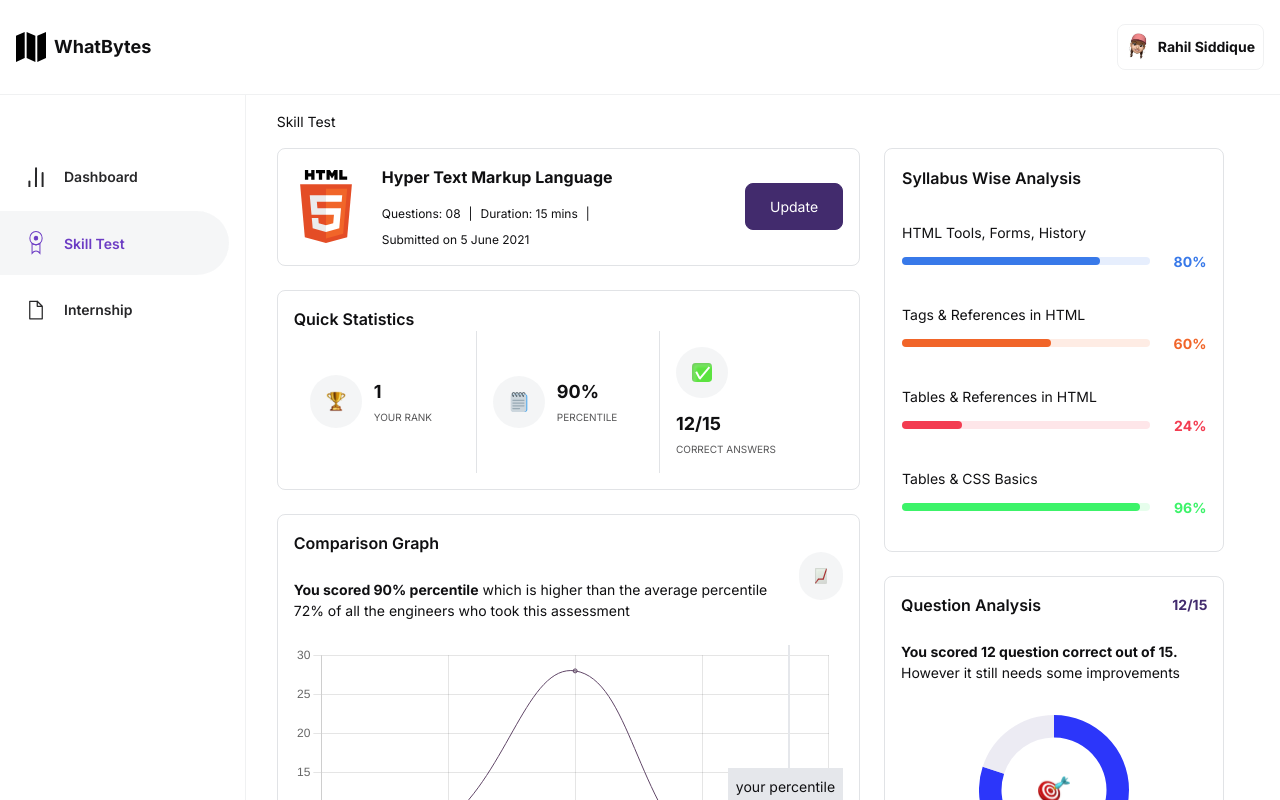
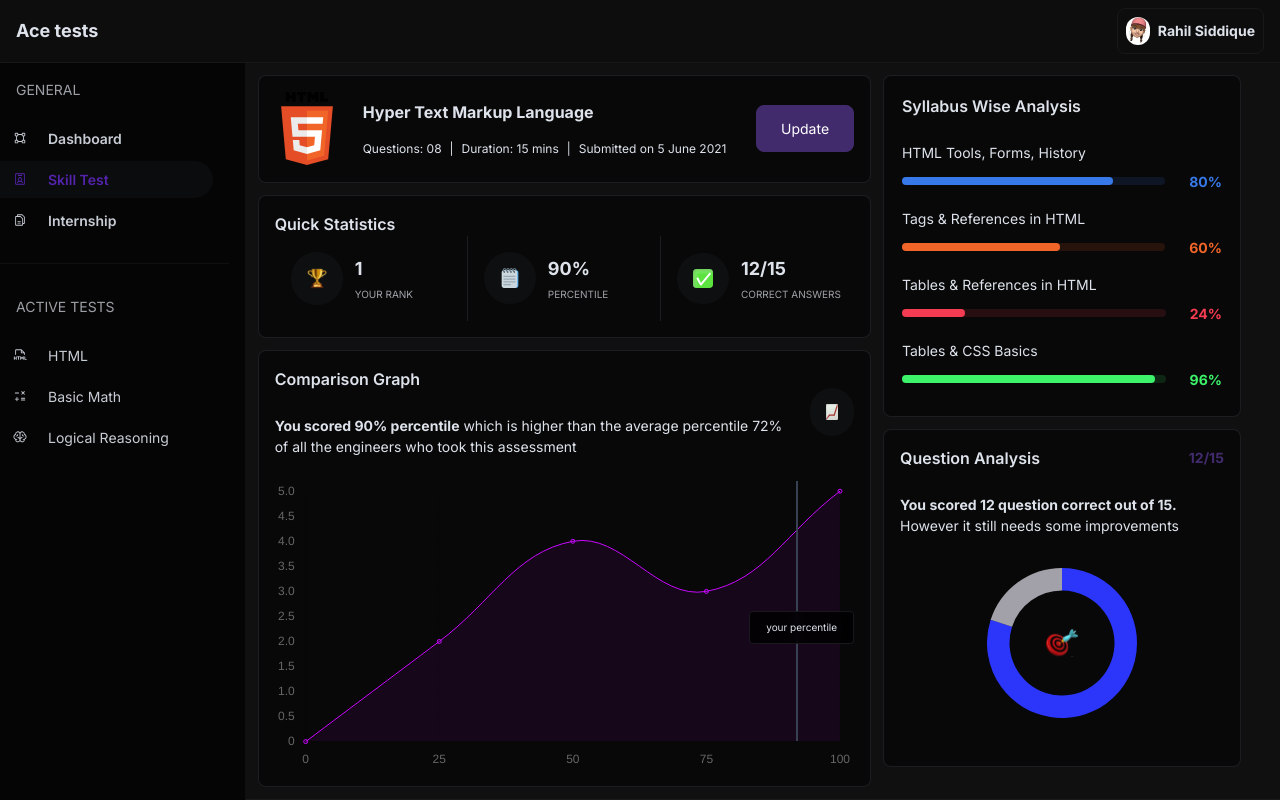
Before and after one commit to abel-otegbola/whatbytes-skill-test, a Next.js app: page / in a window 1280 px wide. Shown: the top 800 px of the page. Built offline with nearby package versions, Linux system fonts and the light colour scheme.

Commit message:
feat: change the bg to darkmode

```diff
--- a/package.json
+++ b/package.json
@@ -9,6 +9,7 @@
     "lint": "next lint"
   },
   "dependencies": {
+    "@phosphor-icons/react": "^2.1.10",
     "chart.js": "^4.4.7",
     "chartjs-plugin-annotation": "^3.1.0",
     "formik": "^2.4.6",
--- a/src/app/layout.tsx
+++ b/src/app/layout.tsx
@@ -19,10 +19,10 @@
   return (
     <html lang="en">
       <body
-        className={`${inter.className} antialiased text-[14px] text-[#101012]`}
+        className={`${inter.className} antialiased text-[14px] text-[#DDE2EB] bg-[#1B1B1D]`}
       >
         <Topbar />
-        <div className="flex w-[100%]">
+        <div className="flex w-[100%] h-full">
           <Sidebar />
           <div className="w-full">
             {children}
--- a/src/app/page.tsx
+++ b/src/app/page.tsx
@@ -13,12 +13,11 @@
   const [openModal, setOpenModal] = useState(false)
 
   return (
-    <div className="p-4 md:px-[3%] w-full">
-      <h1 className="text-md mb-4">Skill Test</h1>
-      <div className="flex lg:flex-nowrap flex-wrap gap-6 w-full">
-        <div className="lg:w-[60%] w-full flex flex-col gap-6">
+    <div className="py-3 pl-3 w-full bg-[#000]/[0.4]">
+      <div className="flex lg:flex-nowrap flex-wrap gap-3 w-full">
+        <div className="lg:w-[60%] w-full flex flex-col gap-3">
 
-          <div className="flex md:flex-nowrap flex-wrap p-4 gap-6 items-center border border-gray-500/[0.2] rounded-lg">
+          <div className="flex md:flex-nowrap flex-wrap p-4 gap-6 bg-[#000]/[0.5] items-center border border-gray-500/[0.2] rounded-lg">
             <HTMLIcon className="md:w-[64px] w-[32px]" />
             <div className="flex-1">
               <h2 className="font-bold mb-4 md:text-[16px] text-[14px]">Hyper Text Markup Language</h2>
@@ -29,7 +28,7 @@
             <Button onClick={() => setOpenModal(true)}>Update</Button>
           </div>
 
-          <div className="p-4 border border-gray-500/[0.2] rounded-lg">
+          <div className="p-4 border border-gray-500/[0.2] rounded-lg bg-[#000]/[0.5]">
             <h2 className="text-[16px] font-semibold">Quick Statistics</h2>
 
             <div className="grid grid-cols-3">
@@ -65,7 +64,7 @@
           </div>
 
 
-          <div className="p-4 border border-gray-500/[0.2] rounded-lg">
+          <div className="p-4 border border-gray-500/[0.2] rounded-lg bg-[#000]/[0.5]">
             <div className="flex justify-between gap-6 items-center mb-6">
               <div className="flex flex-col gap-6">
                 <h2 className="text-[16px] font-semibold">Comparison Graph</h2>
@@ -80,16 +79,16 @@
 
             <div className="relative flex items-center justify-center">
               <Comparison />
-              <div style={{ left: data.percentile + "%" }} className="absolute w-[2px] h-[90%] top-0 bg-gray-200">
+              <div style={{ left: data.percentile + "%" }} className="absolute w-[2px] h-[90%] top-0 bg-gray-700">
 
               </div>
-              <p style={{ right: 100 - data.percentile - 10 + "%" }} className="absolute w-fit p-2 bg-gray-200 top-[45%]">your percentile</p>
+              <p style={{ right: 100 - data.percentile - 10 + "%" }} className="absolute w-fit p-2 px-4 border border-gray-500/[0.2] rounded bg-[#000]/[0.8] backdrop-blur-sm text-[10px] top-[45%]">your percentile</p>
             </div>
           </div>
         </div>
 
-        <div className="lg:w-[35%] w-full flex flex-col gap-6">
-          <div className="md:p-[5%] p-6 border border-gray-500/[0.2] rounded-lg">
+        <div className="lg:w-[35%] w-full flex flex-col gap-3 ">
+          <div className="md:p-[5%] p-6 border border-gray-500/[0.2] rounded-lg bg-[#000]/[0.5]">
             <h2 className="text-[16px] font-semibold mb-4">Syllabus Wise Analysis</h2>
 
             <div className="flex flex-col">
@@ -107,7 +106,7 @@
             </div>
           </div>
 
-          <div className="p-4 border border-gray-500/[0.2] rounded-lg">
+          <div className="p-4 border border-gray-500/[0.2] rounded-lg bg-[#000]/[0.5]">
             <div className="flex flex-col gap-6">
               <div className="flex justify-between gap-6 items-center">
                 <h2 className="text-[16px] font-semibold">Question Analysis</h2>
--- a/src/components/charts/comparisonGraph.tsx
+++ b/src/components/charts/comparisonGraph.tsx
@@ -13,9 +13,10 @@
         labels: [0, 25, 50, 75, 100],
         datasets: [
             {
-                data: [2, 9, 28, 4, 2],
-                borderColor: "rgb(96, 70, 103)",
-                fill: false,
+                data: [0, 2, 4, 3, 5],
+                borderColor: "rgba(202, 9, 255, 1)",
+                backgroundColor: "rgba(202, 9, 255, 0.08)",
+                fill: true,
             }
         ]
     }
--- a/src/components/input/input.tsx
+++ b/src/components/input/input.tsx
@@ -21,7 +21,7 @@
         <div className="flex flex-col w-full gap-1">
             { label ? <label htmlFor={name} className={`text-[12px] ${focus ? "text-primary" : ""}`}>{label}</label> : "" }
 
-            <div className={`flex items-center gap-1 relative rounded-lg bg-white dark:bg-dark dark:text-gray w-full border p-1 duration-500
+            <div className={`flex items-center gap-1 relative rounded-lg bg-gray-500/[0.1] dark:bg-dark dark:text-gray w-full border p-1 duration-500
                 ${error && !focus ? "border-red-500 text-red-500 " : "border-gray/[0.3] dark:border-gray-500/[0.4]"}
                 ${focus ? "border border-primary shadow-input-active" : ""}
                 ${className}
--- a/src/components/modals/updateScores.tsx
+++ b/src/components/modals/updateScores.tsx
@@ -16,8 +16,8 @@
     const modalRef = useOutsideClick(setOpenModal, false)
 
     return (
-        <div className="fixed top-0 left-0 bg-black/[0.5] w-full h-full flex items-center justify-center z-[100]">
-            <div ref={modalRef} className="md:w-[600px] w-[90%] bg-white flex p-6 flex-col gap-8 rounded-lg">
+        <div className="fixed top-0 left-0 bg-[#000]/[0.9] w-full h-full flex items-center justify-center z-[100]">
+            <div ref={modalRef} className="md:w-[600px] w-[90%] bg-[#000] border border-gray-500/[0.2] flex p-6 flex-col gap-8 rounded-lg">
                 <div className="w-full flex justify-between gap-6">
                     <h1 className="font-bold text-[16px]">Update Scores</h1>
                     {img}
--- a/src/components/progress/progress.tsx
+++ b/src/components/progress/progress.tsx
@@ -9,7 +9,7 @@
     const color = percent > 89 ? "#3CF369" : percent > 69 ? "#3879E9" : percent > 49 ? "#F16529" : "#F33C51"
 
   return (
-          <div className="w-full flex flex-col gap-2 py-4">
+          <div className="w-full flex flex-col gap-2 py-2">
             <p>{label}</p>
             <div style={{ color }} className="flex gap-6 items-center justify-between">
               <div style={{ backgroundColor: color + "20"}} className="rounded-full w-full">
--- a/src/components/sidebar/sidebar.tsx
+++ b/src/components/sidebar/sidebar.tsx
@@ -1,10 +1,8 @@
 'use client'
-import BadgeIcon from "@/assets/icons/badge";
-import DashboardIcon from "@/assets/icons/dashboard";
-import FileIcon from "@/assets/icons/file";
 import Link from "next/link";
 import { ReactElement, useState } from "react";
 import { usePathname } from "next/navigation";
+import { BoundingBoxIcon, BrainIcon, File, FileHtmlIcon, FilesIcon, IdentificationBadgeIcon, MathOperationsIcon } from "@phosphor-icons/react";
 
 type link = {
   id: string,
@@ -17,27 +15,51 @@
     const pathname = usePathname()
     const [toggleSidebar, setToggleSidebar] = useState(false)
     const links: link[] = [
-        { id: "0", title: "Dashboard", href: "/dashboard", icon: <DashboardIcon width={24} /> },
-        { id: "1", title: "Skill Test", href: "/", icon: <BadgeIcon width={24} height={24}/> },
-        { id: "2", title: "Internship", href: "/Internship", icon: <FileIcon width={24}/> }
+        { id: "0", title: "Dashboard", href: "/dashboard", icon: <BoundingBoxIcon width={24} /> },
+        { id: "1", title: "Skill Test", href: "/", icon: <IdentificationBadgeIcon width={24}/> },
+        { id: "2", title: "Internship", href: "/Internship", icon: <FilesIcon width={24}/> }
+    ]
+
+    const subjects: link[] = [
+        { id: "0", title: "HTML", href: "/?subject=html", icon: <FileHtmlIcon width={24} /> },
+        { id: "1", title: "Basic Math", href: "/?subject=basic-math", icon: <MathOperationsIcon width={24}/> },
+        { id: "2", title: "Logical Reasoning", href: "/?subject=logical-reasoning", icon: <BrainIcon width={24}/> }
     ]
 
     return (
         <>
 
-        <button className="md:hidden bg-white flex flex-col gap-1 absolute top-5 right-5 p-2 bg-gray/[0.3] dark:bg-gray/[0.08] z-[100]" onClick={() => setToggleSidebar(!toggleSidebar)}>
-            <span className={`p-[0.8px] w-[20px] bg-black duration-500 ${toggleSidebar ? "rotate-[40deg] translate-y-[3px]" : "rotate(0)"}`}></span>
-            <span className={`p-[0.8px] w-[20px] bg-black duration-500 ${toggleSidebar ? "hidden" : "rotate(0)"}`}></span>
-            <span className={`p-[0.8px] w-[20px] bg-black duration-500 ${toggleSidebar ? "rotate-[-40deg] translate-y-[-3px]" : "rotate(0)"}`}></span>
+        <button className="md:hidden flex flex-col gap-1 fixed top-4 right-4 p-2 bg-transparent z-[100]" onClick={() => setToggleSidebar(!toggleSidebar)}>
+            <span className={`p-[0.8px] w-[20px] bg-white/[0.8] duration-500 ${toggleSidebar ? "rotate-[40deg] translate-y-[3px]" : "rotate(0)"}`}></span>
+            <span className={`p-[0.8px] w-[20px] bg-white/[0.8] duration-500 ${toggleSidebar ? "hidden" : "rotate(0)"}`}></span>
+            <span className={`p-[0.8px] w-[20px] bg-white/[0.8] duration-500 ${toggleSidebar ? "rotate-[-40deg] translate-y-[-3px]" : "rotate(0)"}`}></span>
         </button>
 
-        <div className={`flex flex-col py-[4%] md:w-[300px] h-screen md:static fixed top-0 left-0 w-full bg-white gap-1 md:pr-4 border-r border-gray-500/[0.1] z-[50] ${ toggleSidebar ? "translate-x-0" : "md:translate-x-0 translate-x-[100%]" } duration-700`}>
+        <div className={`flex flex-col gap-6 pb-[4%] md:pt-4 pt-[70px] md:w-[300px] md:sticky fixed md:top-[60px] top-0 left-0 w-full md:h-screen h-full md:bg-[#000]/[0.8] bg-[#000] gap-1 md:pr-4 border-r border-gray-500/[0.1] z-[50] ${ toggleSidebar ? "translate-x-0" : "md:translate-x-0 translate-x-[100%]" } duration-700`}>
+            <div className={`flex flex-col gap-1 md:pr-4`}>
+            <p className="opacity-[0.7] px-4 pb-4">GENERAL</p>
+                {
+                links.map((link: link) => (
+                    <Link
+                        href={link.href}
+                        key={link.id}
+                        className={`flex gap-4 items-center font-semibold md:rounded-e-full p-2 w-full hover:bg-gray-500/[0.07] opacity-[0.9] hover:text-[#5D28BE] ${pathname === link.href && "bg-gray-500/[0.07] text-[#5D28BE]" }`}
+                    >
+                        {link.icon}
+                        {link.title}
+                    </Link>
+                ))
+                }
+            </div>
+
+            <div className={`flex flex-col gap-1 md:pr-4 border-t border-gray-500/[0.1] py-4`}>
+            <p className="opacity-[0.7] p-4">ACTIVE TESTS</p>
             {
-            links.map((link: link) => (
+            subjects.map((link: link) => (
                 <Link
                     href={link.href}
                     key={link.id}
-                    className={`flex gap-4 items-center font-semibold md:rounded-e-full p-5 px-6 w-full hover:bg-gray-500/[0.07] opacity-[0.9] hover:text-[#5D28BE] ${pathname === link.href && "bg-gray-500/[0.07] text-[#5D28BE]" }`}
+                    className={`flex gap-4 items-center md:rounded-e-full p-2 w-full hover:bg-gray-500/[0.07] opacity-[0.9] hover:text-[#5D28BE] ${pathname === link.href && "bg-gray-500/[0.07] text-[#5D28BE]" }`}
                 >
                     {link.icon}
                     {link.title}
@@ -45,6 +67,8 @@
             ))
             }
         </div>
+
+        </div>
         </>
     );
 }
--- a/src/components/topbar/topbar.tsx
+++ b/src/components/topbar/topbar.tsx
@@ -6,10 +6,10 @@
 function Topbar() {
 
     return (
-        <div className="flex justify-between md:py-6 py-3 p-4 border-b border-gray-500/[0.1]">
+        <div className="sticky top-0 left-0 w-full flex justify-between bg-[#000]/[0.5] backdrop-blur-sm shadow-sm py-2 p-4 border-b border-gray-500/[0.1] z-[52]">
             <div className="flex items-center gap-2">
-                <LogoIcon className="md:w-[30px] w-[20px]" />
-                <h1 className="text-lg font-bold">WhatBytes</h1>
+                {/* <LogoIcon className="md:w-[30px] w-[20px]" /> */}
+                <h1 className="text-lg font-bold">Ace tests</h1>
             </div>
 
             <button className="flex items-center gap-2 border border-gray-500/[0.1] rounded-lg p-2 md:mr-0 mr-12">
```
Also changed, not shown: 1 other file (tests, documents, lock files or other folders).
